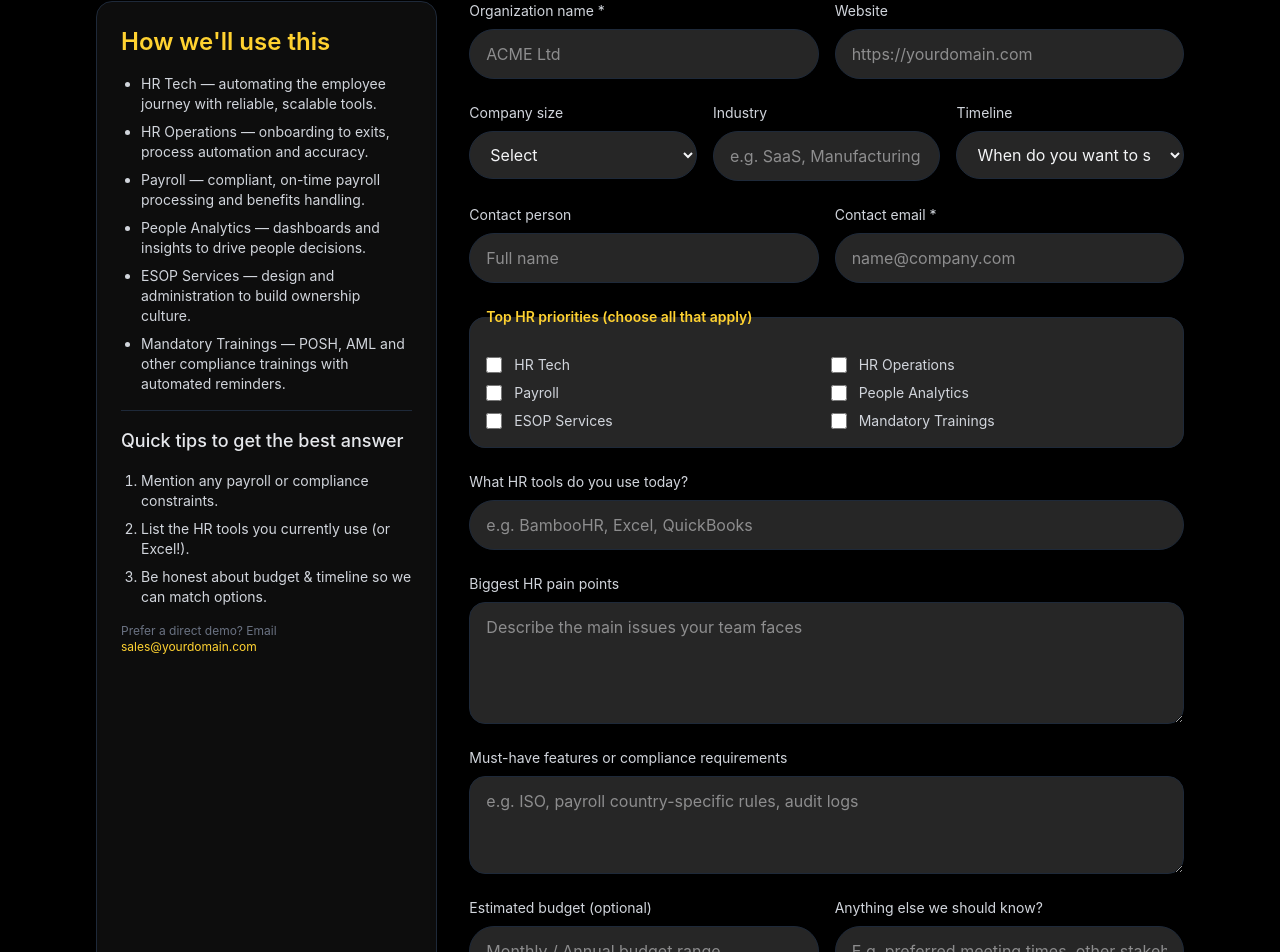
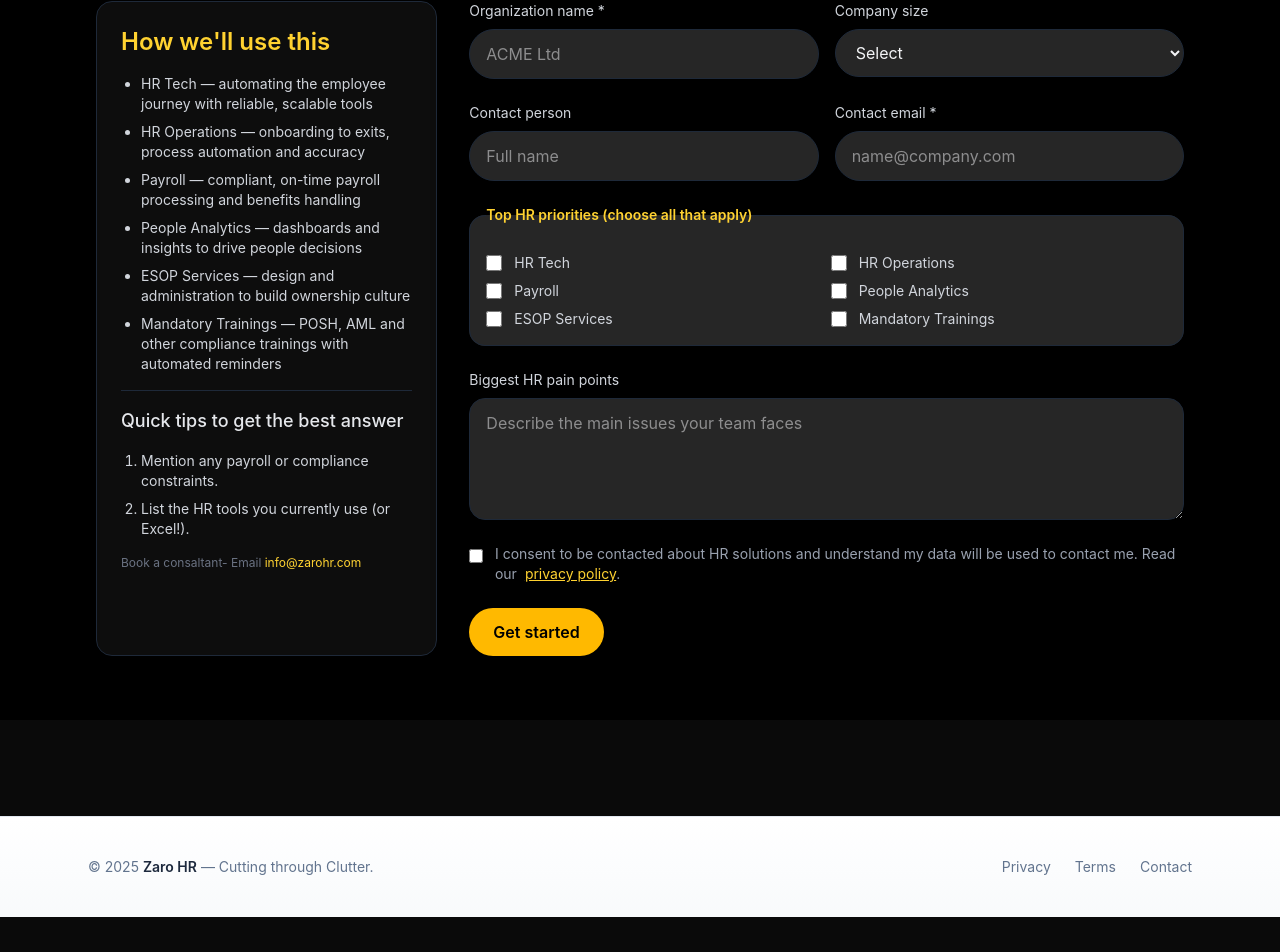
Before and after one commit to itsjatinn/Zarohr, a Next.js app: page /getstarted in a window 1280 px wide. Shown: the part 255-1207 px from the top of the page. After the commit the page ends 1172 px from the top, so only its background shows below. Built offline with nearby package versions, Linux system fonts and the light colour scheme.

Commit message:
Updated get-started

```diff
--- a/src/app/getstarted/page.tsx
+++ b/src/app/getstarted/page.tsx
@@ -173,20 +173,6 @@ export default function GetStartedSurvey(): JSX.Element {
                   placeholder="ACME Ltd"
                 />
               </label>
-
-              <label className="flex flex-col">
-                <span className="text-sm text-gray-300">Website</span>
-                <input
-                  name="website"
-                  value={form.website}
-                  onChange={handleChange}
-                  className="mt-2 px-4 py-3 bg-neutral-800 border border-gray-800 rounded-full focus:outline-none focus:ring-2 focus:ring-amber-400"
-                  placeholder="https://yourdomain.com"
-                />
-              </label>
-            </div>
-
-            <div className="grid grid-cols-1 md:grid-cols-3 gap-4">
               <label className="flex flex-col">
                 <span className="text-sm text-gray-300">Company size</span>
                 <select
@@ -204,33 +190,10 @@ export default function GetStartedSurvey(): JSX.Element {
                 </select>
               </label>
 
-              <label className="flex flex-col">
-                <span className="text-sm text-gray-300">Industry</span>
-                <input
-                  name="industry"
-                  value={form.industry}
-                  onChange={handleChange}
-                  className="mt-2 px-4 py-3 bg-neutral-800 border border-gray-800 rounded-full"
-                  placeholder="e.g. SaaS, Manufacturing"
-                />
-              </label>
 
-              <label className="flex flex-col">
-                <span className="text-sm text-gray-300">Timeline</span>
-                <select
-                  name="timeline"
-                  value={form.timeline}
-                  onChange={handleChange}
-                  className="mt-2 px-4 py-3 bg-neutral-800 border border-gray-800 rounded-full"
-                >
-                  <option value="">When do you want to start?</option>
-                  <option>Immediately</option>
-                  <option>1-3 months</option>
-                  <option>3-6 months</option>
-                  <option>6+ months</option>
-                </select>
-              </label>
             </div>
+
+
 
             <div className="grid grid-cols-1 md:grid-cols-2 gap-4">
               <label className="flex flex-col">
@@ -274,16 +237,7 @@ export default function GetStartedSurvey(): JSX.Element {
               </div>
             </fieldset>
 
-            <label className="flex flex-col">
-              <span className="text-sm text-gray-300">What HR tools do you use today?</span>
-              <input
-                name="currentTools"
-                value={form.currentTools}
-                onChange={handleChange}
-                className="mt-2 px-4 py-3 bg-neutral-800 border border-gray-800 rounded-full"
-                placeholder="e.g. BambooHR, Excel, QuickBooks"
-              />
-            </label>
+
 
             <label className="flex flex-col">
               <span className="text-sm text-gray-300">Biggest HR pain points</span>
@@ -297,41 +251,7 @@ export default function GetStartedSurvey(): JSX.Element {
               />
             </label>
 
-            <label className="flex flex-col">
-              <span className="text-sm text-gray-300">Must-have features or compliance requirements</span>
-              <textarea
-                name="mustHaves"
-                value={form.mustHaves}
-                onChange={handleChange}
-                rows={3}
-                className="mt-2 px-4 py-3 bg-neutral-800 border border-gray-800 rounded-2xl"
-                placeholder="e.g. ISO, payroll country-specific rules, audit logs"
-              />
-            </label>
 
-            <div className="grid grid-cols-1 md:grid-cols-2 gap-4">
-              <label className="flex flex-col">
-                <span className="text-sm text-gray-300">Estimated budget (optional)</span>
-                <input
-                  name="budget"
-                  value={form.budget}
-                  onChange={handleChange}
-                  className="mt-2 px-4 py-3 bg-neutral-800 border border-gray-800 rounded-full"
-                  placeholder="Monthly / Annual budget range"
-                />
-              </label>
-
-              <label className="flex flex-col">
-                <span className="text-sm text-gray-300">Anything else we should know?</span>
-                <input
-                  name="additional"
-                  value={form.additional}
-                  onChange={handleChange}
-                  className="mt-2 px-4 py-3 bg-neutral-800 border border-gray-800 rounded-full"
-                  placeholder="E.g. preferred meeting times, other stakeholders"
-                />
-              </label>
-            </div>
 
             <div className="flex items-start gap-3">
               <input
@@ -367,12 +287,12 @@ export default function GetStartedSurvey(): JSX.Element {
           <aside className="order-1 lg:order-1 lg:col-span-1 bg-neutral-900/60 border border-gray-800 rounded-2xl p-6 space-y-4 text-left">
             <h3 className="text-2xl font-semibold text-amber-300">How we&apos;ll use this</h3>
             <ul className="list-disc pl-5 text-gray-300 space-y-2 text-sm">
-              <li>HR Tech — automating the employee journey with reliable, scalable tools.</li>
-              <li>HR Operations — onboarding to exits, process automation and accuracy.</li>
-              <li>Payroll — compliant, on-time payroll processing and benefits handling.</li>
-              <li>People Analytics — dashboards and insights to drive people decisions.</li>
-              <li>ESOP Services — design and administration to build ownership culture.</li>
-              <li>Mandatory Trainings — POSH, AML and other compliance trainings with automated reminders.</li>
+              <li>HR Tech — automating the employee journey with reliable, scalable tools</li>
+              <li>HR Operations — onboarding to exits, process automation and accuracy</li>
+              <li>Payroll — compliant, on-time payroll processing and benefits handling</li>
+              <li>People Analytics — dashboards and insights to drive people decisions</li>
+              <li>ESOP Services — design and administration to build ownership culture</li>
+              <li>Mandatory Trainings — POSH, AML and other compliance trainings with automated reminders</li>
             </ul>
 
             <hr className="border-gray-800" />
@@ -381,10 +301,10 @@ export default function GetStartedSurvey(): JSX.Element {
             <ol className="list-decimal pl-5 text-gray-300 text-sm space-y-2">
               <li>Mention any payroll or compliance constraints.</li>
               <li>List the HR tools you currently use (or Excel!).</li>
-              <li>Be honest about budget & timeline so we can match options.</li>
+
             </ol>
 
-            <div className="mt-3 text-xs text-gray-500">Prefer a direct demo? Email <a href="mailto:sales@yourdomain.com" className="text-amber-300">sales@yourdomain.com</a></div>
+            <div className="mt-3 text-xs text-gray-500">Book a consaltant- Email <a href="mailto:sales@yourdomain.com" className="text-amber-300">info@zarohr.com</a></div>
           </aside>
         </form>
       </div>
```
